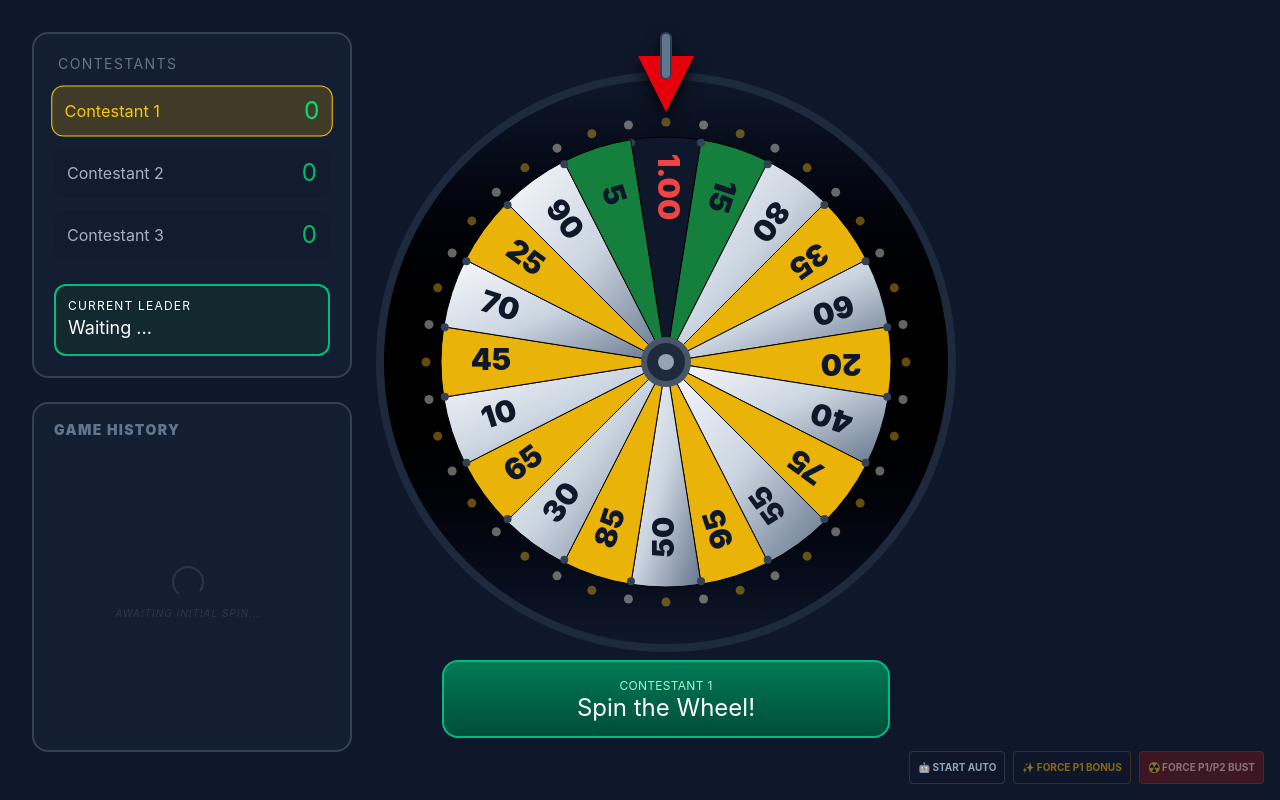
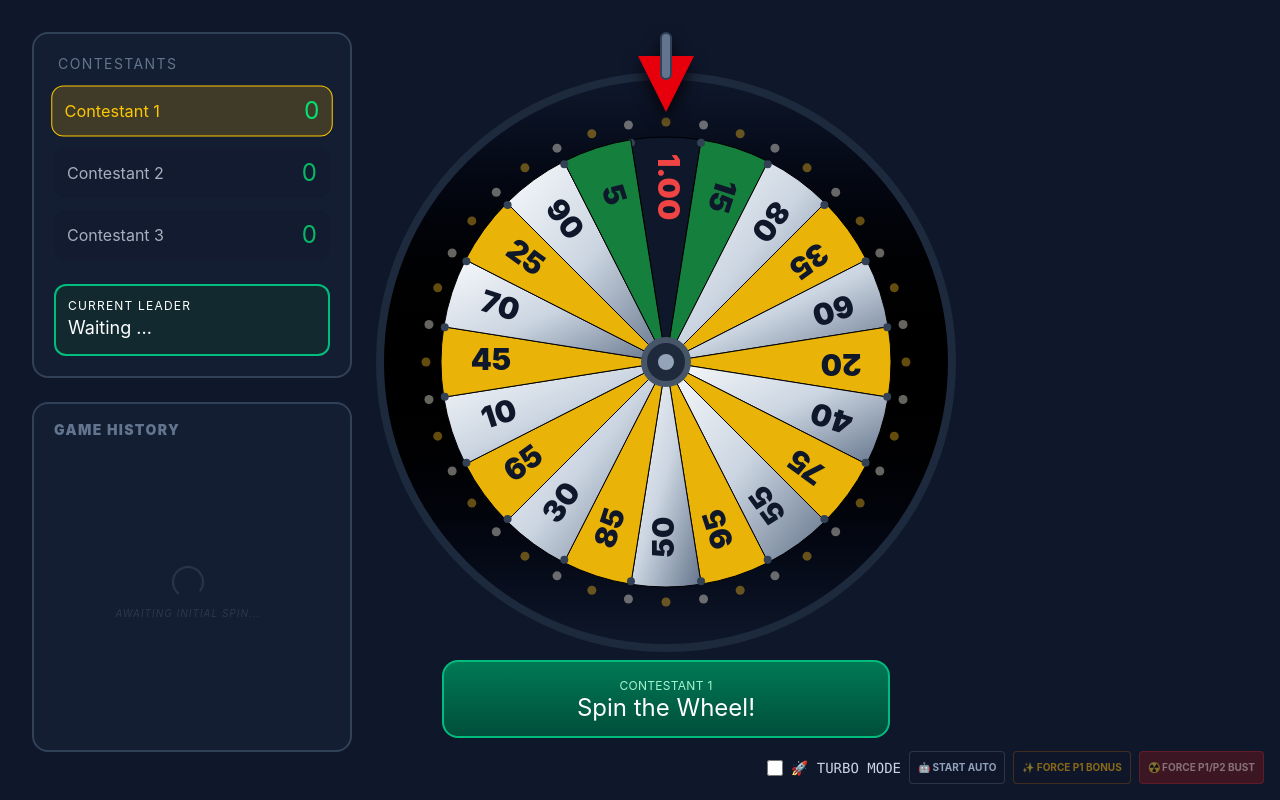
Before and after one commit to mtickle/big-wheel, a React (Vite) app: page / in a window 1280 px wide. Built offline with nearby package versions, Linux system fonts and the light colour scheme.

Commit message:
feat: add turbo mode functionality and enhance auto-play logic

```diff
--- a/src/App.jsx
+++ b/src/App.jsx
@@ -28,6 +28,8 @@ export default function App() {
   const [isSpinning, setIsSpinning] = useState(false);
   const [transitionEnabled, setTransitionEnabled] = useState(true);
   const [isAwaitingChoice, setIsAwaitingChoice] = useState(false);
+  const [isTurboMode, setIsTurboMode] = useState(false);
+  const [isTransmitting, setIsTransmitting] = useState(false);
 
   // --- GAME STATE ---
   const [turn, setTurn] = useState(0);
@@ -47,6 +49,7 @@ export default function App() {
 
   // --- CONFETTI CANNON ---
   const triggerJackpot = useCallback(() => {
+    if (isTurboMode) return;
     const end = Date.now() + 3 * 1000;
     const colors = ["#fbbf24", "#ffffff", "#22c55e"];
 
@@ -70,7 +73,7 @@ export default function App() {
         requestAnimationFrame(frame);
       }
     }());
-  }, []);
+  }, [isTurboMode]);
 
   //--- STRESS TEST FUNCTION (EXPOSED TO WINDOW FOR EASY DEBUGGING)
   useEffect(() => {
@@ -412,6 +415,16 @@ export default function App() {
     if (isSpinning || gameState === "finished") return;
     setIsAwaitingChoice(false);
     setTransitionEnabled(true);
+
+    // 🚨 THE TURBO BYPASS
+    if (isAutoPlaying && isTurboMode) {
+      setIsAwaitingChoice(false);
+      const destinationIndex = Math.floor(Math.random() * SEGMENTS);
+      setTopIndex(destinationIndex);
+      processResult(destinationIndex);
+      return;
+    }
+
     setTimeout(() => {
 
       //--- Start the spin after a brief delay to ensure CSS transition is applied
@@ -515,34 +528,39 @@ export default function App() {
       saveToStorage("showdown_batch", existingBatch);
       console.log(`Saved Game ${newGamePayload.gameId}. Total in batch: ${existingBatch.length}`);
 
-      const BATCH_LIMIT = 20;
+      const BATCH_LIMIT = 200;
 
       if (existingBatch.length >= BATCH_LIMIT) {
         console.log(`📦 Batch limit of ${BATCH_LIMIT} reached. Preparing transmission...`);
 
+        // 🚨 1. PRESS THE BRAKES
+        setIsTransmitting(true);
+
+        // Wipe local storage immediately so the next game starts fresh
+        saveToStorage("showdown_batch", []);
+
+        // Send the payload to Postgres
         saveThingsToDatabase('postShowdownGames', existingBatch).then((response) => {
-          // If response exists, the fetch succeeded and didn't throw an error
           if (response) {
-            // WIPE IT CLEAN! The database has it now.
-            saveToStorage("showdown_batch", []);
-            console.log("🧹 Local storage batch cleared. Server says:", response.message);
+            console.log("✅ Server successfully accepted the batch!");
           } else {
-            console.warn("⚠️ API failed. Keeping data in local storage to try again later.");
+            console.warn("⚠️ API failed to respond properly.");
           }
+
+          // 🚨 2. RELEASE THE BRAKES
+          setIsTransmitting(false);
         });
       }
     }
-  }, [gameState, leader, playerScores, spinOffParticipants, spinHistory, bank]);// ONLY run this when the game state changes
-
-
+  }, [isAutoPlaying, isTurboMode, isTransmitting, isSpinning, gameState, isAwaitingChoice, turn, playerScores, leader, spin, handleStay, resetGame]);// ONLY run this when the game state changes
 
   // --- AUTO-PLAY BOT ---
   useEffect(() => {
     // 1. Only run if Auto-Play is ON and the Wheel is NOT currently spinning
-    if (!isAutoPlaying || isSpinning) return;
+    if (!isAutoPlaying || isSpinning || isTransmitting) return;
 
     // 2. Add a visual delay so you can actually watch the game unfold
-    const actionDelay = 1500; // 1.5 seconds
+    const actionDelay = isTurboMode ? 10 : 1500;
 
     const autoTimer = setTimeout(() => {
 
@@ -603,12 +621,13 @@ export default function App() {
       console.log(`[BOT] P${turn + 1} takes mandatory spin.`);
       spin();
 
+
     }, actionDelay);
 
     // Cleanup the timer if state changes before it fires
     return () => clearTimeout(autoTimer);
 
-  }, [isAutoPlaying, isSpinning, gameState, isAwaitingChoice, turn, playerScores, leader, spin, handleStay, resetGame]);
+  }, [isAutoPlaying, isTurboMode, isTransmitting, isSpinning, gameState, isAwaitingChoice, turn, playerScores, leader, spin, handleStay, resetGame]);
 
   return (
     <div className="min-h-screen bg-slate-900 text-white p-8 font-sans overflow-x-hidden">
@@ -648,7 +667,16 @@ export default function App() {
         </div>
         {/* DEV DEBUG TRAY */}
         <div className="fixed bottom-4 right-4 flex gap-2 items-center z-50">
-
+          <input
+            type="checkbox"
+            id="turboMode"
+            checked={isTurboMode}
+            onChange={(e) => setIsTurboMode(e.target.checked)}
+            className="w-4 h-4 text-yellow-500 bg-slate-900 border-slate-600 rounded focus:ring-yellow-500 focus:ring-2 cursor-pointer"
+          />
+          <label htmlFor="turboMode" className="text-sm font-mono text-slate-300 cursor-pointer select-none">
+            🚀 TURBO MODE
+          </label>
           <button
             onClick={() => setIsAutoPlaying(prev => !prev)}
             className={`p-2 text-[10px] uppercase font-bold rounded border transition-all cursor-pointer ${isAutoPlaying
```
